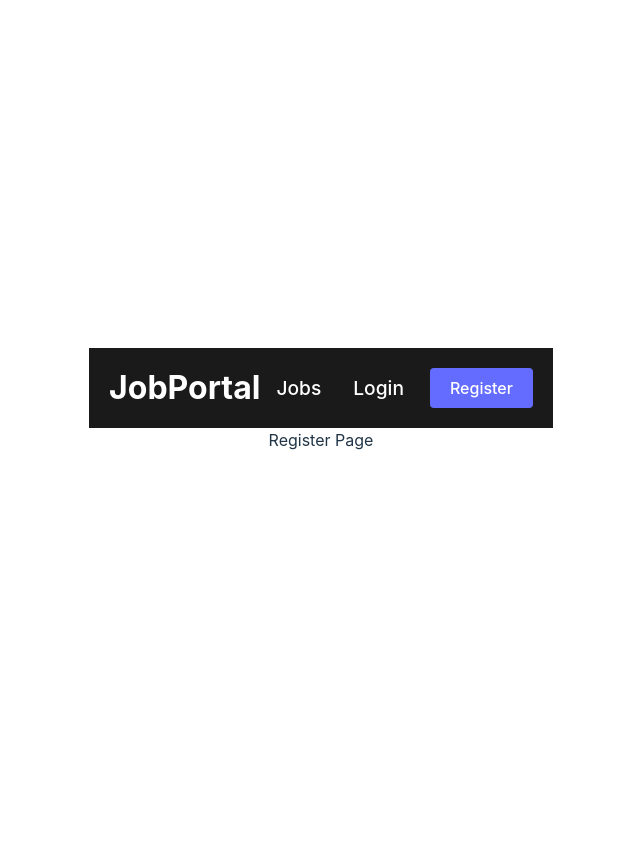
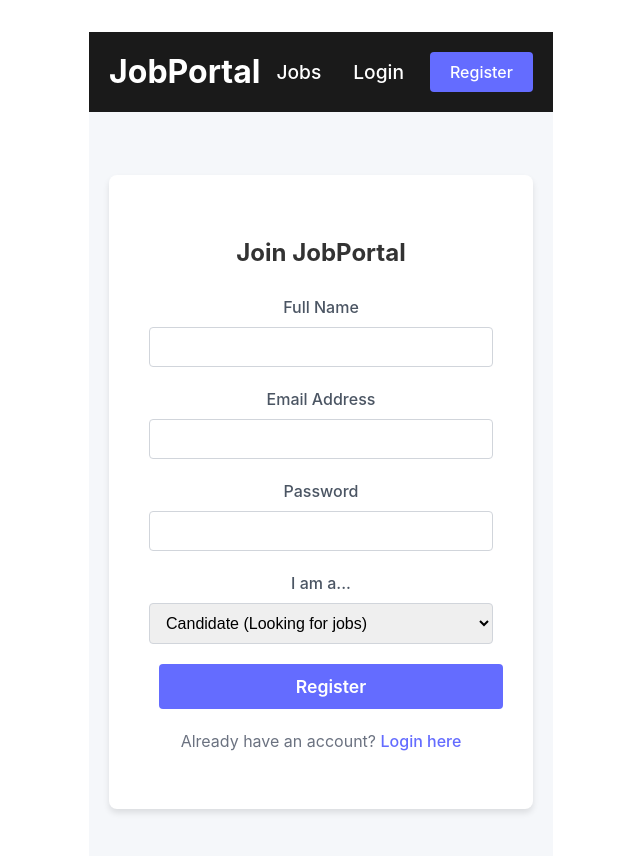
Before and after one commit to tanjiro-01/thaniya_jobmatching, a React (Vite) app in the folder client/: page /register in a window 1280 px wide. Shown: the top 856 px of the page, without its empty margins (319-959 px from the left). Before the commit the page ends 800 px from the top, so only its background shows below. Built offline with nearby package versions, Linux system fonts and the light colour scheme.

Commit message:
Phase 4: Implement Auth Pages

```diff
--- a/client/src/App.jsx
+++ b/client/src/App.jsx
@@ -1,5 +1,7 @@
 import { BrowserRouter as Router, Routes, Route } from 'react-router-dom'
 import Navbar from './components/Navbar'
+import Login from './pages/Login'
+import Register from './pages/Register'
 import './App.css'
 
 function App() {
@@ -9,8 +11,8 @@ function App() {
       <main className="main-content">
         <Routes>
           <Route path="/" element={<div>Home Page</div>} />
-          <Route path="/login" element={<div>Login Page</div>} />
-          <Route path="/register" element={<div>Register Page</div>} />
+          <Route path="/login" element={<Login />} />
+          <Route path="/register" element={<Register />} />
           <Route path="/jobs" element={<div>Jobs Page</div>} />
           <Route path="/dashboard" element={<div>Dashboard</div>} />
         </Routes>
--- /dev/null
+++ b/client/src/pages/Auth.css
@@ -0,0 +1,84 @@
+.auth-container {
+  display: flex;
+  justify-content: center;
+  align-items: center;
+  min-height: calc(100vh - 80px);
+  background-color: #f5f7fa;
+  padding: 20px;
+}
+
+.auth-box {
+  background: white;
+  padding: 40px;
+  border-radius: 8px;
+  box-shadow: 0 4px 6px rgba(0, 0, 0, 0.1);
+  width: 100%;
+  max-width: 400px;
+}
+
+.auth-box h2 {
+  text-align: center;
+  margin-bottom: 24px;
+  color: #333;
+}
+
+.form-group {
+  margin-bottom: 20px;
+}
+
+.form-group label {
+  display: block;
+  margin-bottom: 8px;
+  font-weight: 500;
+  color: #4b5563;
+}
+
+.form-group input,
+.form-group select {
+  width: 100%;
+  padding: 10px 12px;
+  border: 1px solid #d1d5db;
+  border-radius: 4px;
+  font-size: 1rem;
+  box-sizing: border-box;
+}
+
+.form-group input:focus,
+.form-group select:focus {
+  outline: none;
+  border-color: #646cff;
+  box-shadow: 0 0 0 2px rgba(100, 108, 255, 0.2);
+}
+
+.btn-block {
+  width: 100%;
+  padding: 12px;
+  font-size: 1.1rem;
+  font-weight: 600;
+}
+
+.auth-footer {
+  text-align: center;
+  margin-top: 20px;
+  color: #6b7280;
+}
+
+.auth-footer a {
+  color: #646cff;
+  text-decoration: none;
+  font-weight: 500;
+}
+
+.auth-footer a:hover {
+  text-decoration: underline;
+}
+
+.error-message {
+  background-color: #fee2e2;
+  color: #b91c1c;
+  padding: 12px;
+  border-radius: 4px;
+  margin-bottom: 20px;
+  text-align: center;
+  font-size: 0.9rem;
+}
--- /dev/null
+++ b/client/src/pages/Login.jsx
@@ -0,0 +1,63 @@
+import React, { useState, useContext, useEffect } from 'react';
+import { useNavigate, Link } from 'react-router-dom';
+import { AuthContext } from '../context/AuthContext';
+import './Auth.css';
+
+const Login = () => {
+  const [email, setEmail] = useState('');
+  const [password, setPassword] = useState('');
+  const [error, setError] = useState('');
+  const { login, user } = useContext(AuthContext);
+  const navigate = useNavigate();
+
+  useEffect(() => {
+    if (user) {
+      navigate('/dashboard');
+    }
+  }, [user, navigate]);
+
+  const handleSubmit = async (e) => {
+    e.preventDefault();
+    try {
+      await login(email, password);
+      navigate('/dashboard');
+    } catch (err) {
+      setError(err.response?.data?.message || 'Login failed');
+    }
+  };
+
+  return (
+    <div className="auth-container">
+      <div className="auth-box">
+        <h2>Login to JobPortal</h2>
+        {error && <div className="error-message">{error}</div>}
+        <form onSubmit={handleSubmit}>
+          <div className="form-group">
+            <label>Email Address</label>
+            <input
+              type="email"
+              value={email}
+              onChange={(e) => setEmail(e.target.value)}
+              required
+            />
+          </div>
+          <div className="form-group">
+            <label>Password</label>
+            <input
+              type="password"
+              value={password}
+              onChange={(e) => setPassword(e.target.value)}
+              required
+            />
+          </div>
+          <button type="submit" className="btn btn-primary btn-block">Login</button>
+        </form>
+        <p className="auth-footer">
+          Don't have an account? <Link to="/register">Register here</Link>
+        </p>
+      </div>
+    </div>
+  );
+};
+
+export default Login;
--- /dev/null
+++ b/client/src/pages/Register.jsx
@@ -0,0 +1,83 @@
+import React, { useState, useContext, useEffect } from 'react';
+import { useNavigate, Link } from 'react-router-dom';
+import { AuthContext } from '../context/AuthContext';
+import './Auth.css';
+
+const Register = () => {
+  const [name, setName] = useState('');
+  const [email, setEmail] = useState('');
+  const [password, setPassword] = useState('');
+  const [role, setRole] = useState('candidate');
+  const [error, setError] = useState('');
+
+  const { register, user } = useContext(AuthContext);
+  const navigate = useNavigate();
+
+  useEffect(() => {
+    if (user) {
+      navigate('/dashboard');
+    }
+  }, [user, navigate]);
+
+  const handleSubmit = async (e) => {
+    e.preventDefault();
+    try {
+      await register({ name, email, password, role });
+      navigate('/dashboard');
+    } catch (err) {
+      setError(err.response?.data?.message || 'Registration failed');
+    }
+  };
+
+  return (
+    <div className="auth-container">
+      <div className="auth-box">
+        <h2>Join JobPortal</h2>
+        {error && <div className="error-message">{error}</div>}
+        <form onSubmit={handleSubmit}>
+          <div className="form-group">
+            <label>Full Name</label>
+            <input
+              type="text"
+              value={name}
+              onChange={(e) => setName(e.target.value)}
+              required
+            />
+          </div>
+          <div className="form-group">
+            <label>Email Address</label>
+            <input
+              type="email"
+              value={email}
+              onChange={(e) => setEmail(e.target.value)}
+              required
+            />
+          </div>
+          <div className="form-group">
+            <label>Password</label>
+            <input
+              type="password"
+              value={password}
+              onChange={(e) => setPassword(e.target.value)}
+              required
+              minLength="6"
+            />
+          </div>
+          <div className="form-group">
+            <label>I am a...</label>
+            <select value={role} onChange={(e) => setRole(e.target.value)}>
+              <option value="candidate">Candidate (Looking for jobs)</option>
+              <option value="recruiter">Recruiter (Hiring)</option>
+            </select>
+          </div>
+          <button type="submit" className="btn btn-primary btn-block">Register</button>
+        </form>
+        <p className="auth-footer">
+          Already have an account? <Link to="/login">Login here</Link>
+        </p>
+      </div>
+    </div>
+  );
+};
+
+export default Register;
```
